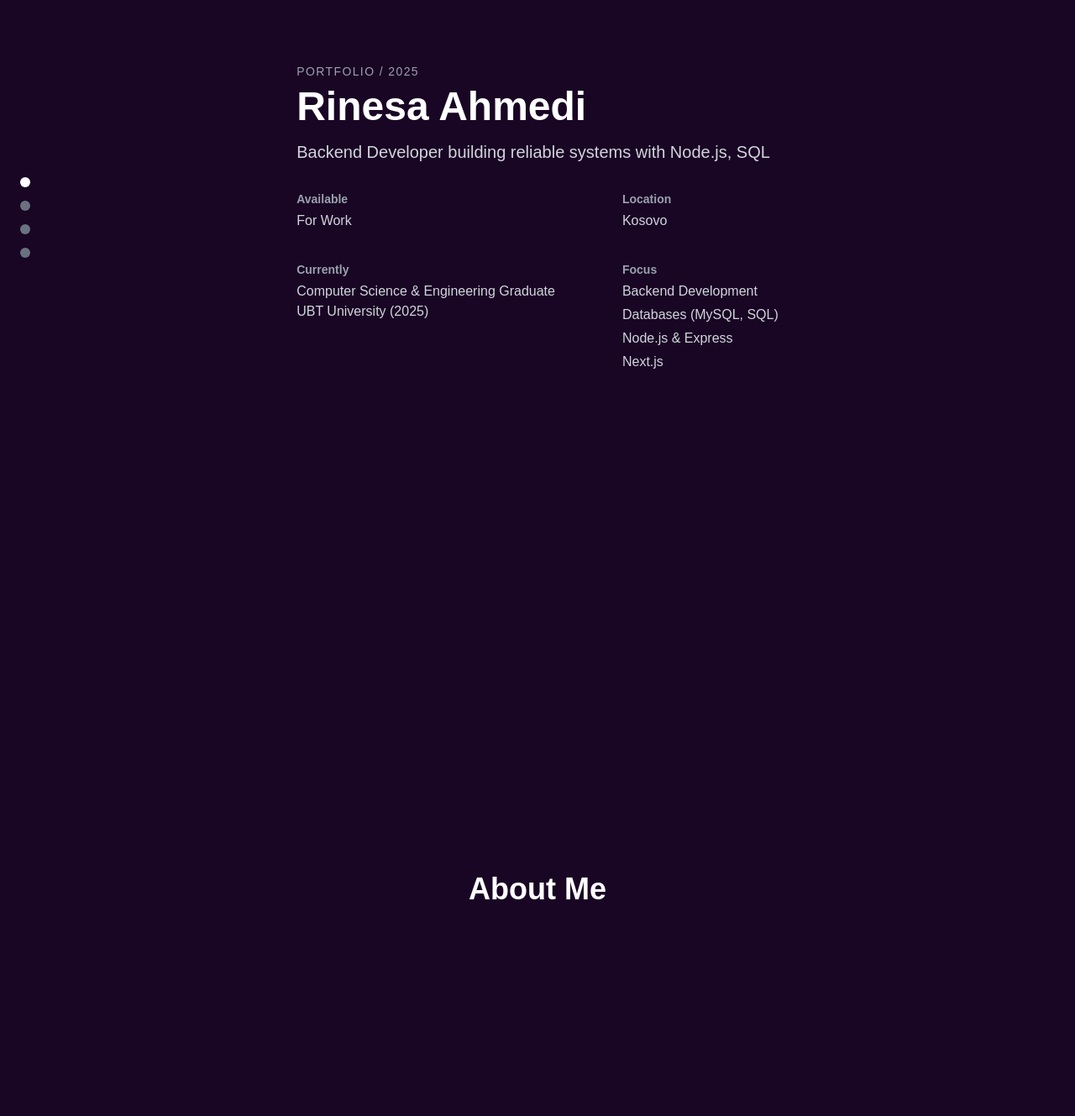
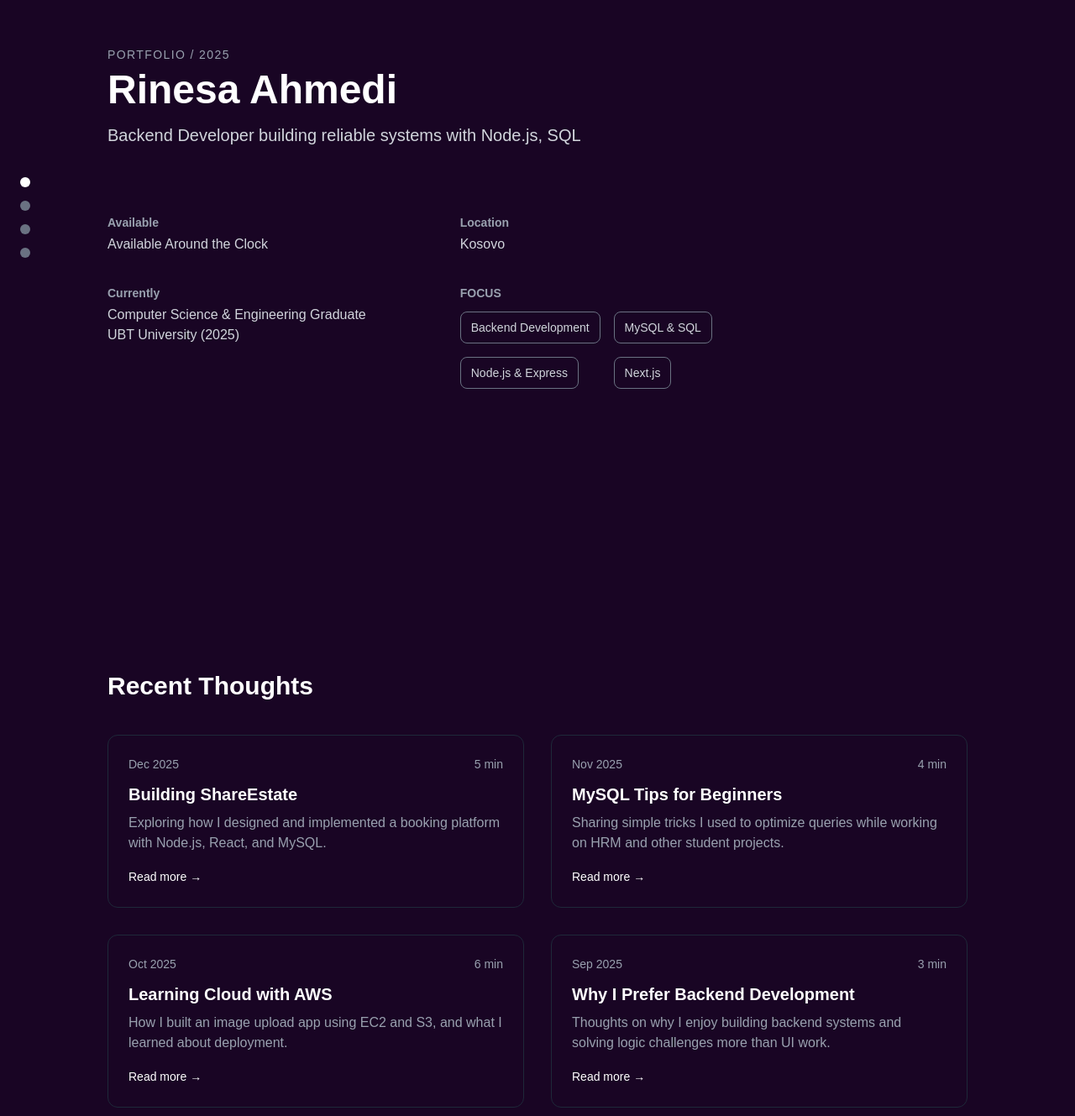
Before and after one commit to rinesaahmedi/my-portofolio, a Next.js app: page / in a window 1280 px wide. Shown: the part 141-1470 px from the top of the page at 84% size. Built offline with nearby package versions, Linux system fonts and the light colour scheme.

Commit message:
Added the about part, and fixes some width and height

```diff
--- a/src/components/Section.jsx
+++ b/src/components/Section.jsx
@@ -2,7 +2,7 @@ export default function Section({ id, children }) {
   return (
     <section
       id={id}
-      className="h-screen flex items-center justify-center scroll-mt-16"
+      className="h-screen min-h-fit flex items-center justify-center scroll-mt-16 max-w-5xl w-full mx-auto"
     >
       {children}
     </section>
--- a/src/components/sections/About.jsx
+++ b/src/components/sections/About.jsx
@@ -1,10 +1,65 @@
 import Section from "../Section";
 
+const thoughts = [
+  {
+    date: "Dec 2025",
+    time: "5 min",
+    title: "Building ShareEstate",
+    description:
+      "Exploring how I designed and implemented a booking platform with Node.js, React, and MySQL.",
+    link: "#",
+  },
+  {
+    date: "Nov 2025",
+    time: "4 min",
+    title: "MySQL Tips for Beginners",
+    description:
+      "Sharing simple tricks I used to optimize queries while working on HRM and other student projects.",
+    link: "#",
+  },
+  {
+    date: "Oct 2025",
+    time: "6 min",
+    title: "Learning Cloud with AWS",
+    description:
+      "How I built an image upload app using EC2 and S3, and what I learned about deployment.",
+    link: "#",
+  },
+  {
+    date: "Sep 2025",
+    time: "3 min",
+    title: "Why I Prefer Backend Development",
+    description:
+      "Thoughts on why I enjoy building backend systems and solving logic challenges more than UI work.",
+    link: "#",
+  },
+];
 export default function About({ id }) {
   return (
     <Section id={id}>
-      <div className="text-center space-y-4">
-        <h2 className="text-4xl font-bold">About Me</h2>
+      <div>
+        <h2 className="text-3xl font-bold mb-10">Recent Thoughts</h2>
+        <div className="grid grid-cols-1 md:grid-cols-2 gap-8">
+          {thoughts.map((thought, index) => (
+            <div
+              key={index}
+              className="border border-gray-800 rounded-xl p-6 hover:border-gray-600 transition"
+            >
+              <div className="flex justify-between text-sm text-gray-400 mb-3">
+                <span>{thought.date}</span>
+                <span>{thought.time}</span>
+              </div>
+              <h3 className="text-xl font-semibold mb-2">{thought.title}</h3>
+              <p className="text-gray-400 mb-4">{thought.description}</p>
+              <a
+                href={thought.link}
+                className="text-sm font-medium hover:underline"
+              >
+                Read more →
+              </a>
+            </div>
+          ))}
+        </div>
       </div>
     </Section>
   );
--- a/src/components/sections/Contact.jsx
+++ b/src/components/sections/Contact.jsx
@@ -4,23 +4,22 @@ import { ArrowRight } from "lucide-react";
 export default function Contact({ id }) {
   return (
     <Section id={id}>
-      <div className="max-w-6xl mx-auto flex gap-16">
+      <div className="flex flex-col justify-between h-screen w-full max-w-5xl">
+        <div className="w-full mt-40 flex justify-between items-center">
           <div>
             <h2 className="text-4xl font-bold mb-6">Let's Connect</h2>
-          <p className="text-gray-400 mb-8 max-w-md">
-            Always open to new opportunities, collaborations, and conversations
-            about development and technology.
+            <p className="text-gray-400 mb-8 max-w-md text-2xl">
+              Always open to new opportunities, collaborations, and
+              conversations about development and technology.
             </p>
-
             <a
               href=""
               className="flex items-center gap-2 text-lg font-semibold hover:text-gray-400"
             >
-            rinesaahmedi03@gmail.com <ArrowRight size={18} />
+              rinesaahmedi03@gmail.com <ArrowRight size={18} />{" "}
             </a>
-          <p className="mt-4 text-gray-400">+383 43 736 361</p>
+            <p className="mt-4 text-gray-400">+383 43 736 361</p>{" "}
           </div>
-
           <div>
             <h3 className="uppercase text-sm tracking-widest text-gray-400 mb-6">
               Elsewhere
@@ -29,23 +28,27 @@ export default function Contact({ id }) {
               <a
                 href="https://github.com/rinesaahmedi"
                 target="_blank"
-              className="p-4 border border-gray-800 rounded-lg hover:border-gray-400"
+                className="p-4 border border-gray-800 rounded-lg hover:border-gray-400 pr-10"
               >
-              <p className="font-semibold">GitHub</p>
-              <p className="text-gray-400">@rinesaahmedi</p>
+                <p className="font-semibold">GitHub</p>{" "}
+                <p className="text-gray-400">@rinesaahmedi</p>{" "}
               </a>
-
               <a
                 href="https://www.linkedin.com/in/rinesaahmedi"
                 target="_blank"
-              className="p-4 border border-gray-800 rounded-lg hover:border-gray-400"
+                className="p-4 border border-gray-800 rounded-lg hover:border-gray-400 pr-10"
               >
-              <p className="font-semibold">LinkedIn</p>
-              <p className="text-gray-400">rinesaahmedi</p>
+                <p className="font-semibold">LinkedIn</p>{" "}
+                <p className="text-gray-400">rinesaahmedi</p>{" "}
               </a>
             </div>
           </div>
         </div>
+        <footer className="mt-12 text-start text-gray-400 text-sm py-6 border-t border-gray-700">
+          <p>© 2025 Felix Macaspac. All rights reserved.</p>
+          <p>Built with v0.dev by Felix Macaspac</p>
+        </footer>
+      </div>
     </Section>
   );
 }
--- a/src/components/sections/Hero.jsx
+++ b/src/components/sections/Hero.jsx
@@ -1,26 +1,35 @@
 import Section from "../Section";
+
+const focusAreas = [
+  "Backend Development",
+  "MySQL & SQL",
+  "Node.js & Express",
+  "Next.js",
+];
 
 export default function Hero({ id }) {
   return (
     <Section id={id}>
-      <div className="flex flex-col px-8">
+      <div className="flex flex-col w-full gap-12">
+        <div>
           <p className="uppercase text-sm tracking-widest text-gray-400 mb-2">
             Portfolio / 2025
           </p>
-
           <h1 className="text-5xl font-bold mb-4">Rinesa Ahmedi</h1>
           <h2 className="text-xl text-gray-300 mb-8">
             Backend Developer building reliable systems with Node.js, SQL
           </h2>
+        </div>
 
-        <div className="flex gap-20 text-gray-300">
+        <div className="flex flex-col md:flex-row gap-28 text-gray-300">
           <div className="flex flex-col gap-9">
             <div>
               <h3 className="text-sm font-semibold text-gray-400 mb-1">
                 Available
               </h3>
-              <p>For Work</p>
+              <p>Available Around the Clock</p>
             </div>
+
             <div>
               <h3 className="text-sm font-semibold text-gray-400 mb-1">
                 Currently
@@ -32,6 +41,7 @@ export default function Hero({ id }) {
               </p>
             </div>
           </div>
+
           <div className="flex flex-col gap-9">
             <div>
               <h3 className="text-sm font-semibold text-gray-400 mb-1">
@@ -39,15 +49,20 @@ export default function Hero({ id }) {
               </h3>
               <p>Kosovo</p>
             </div>
+
             <div>
-              <h3 className="text-sm font-semibold text-gray-400 mb-1">
+              <h3 className="text-sm uppercase font-semibold text-gray-400 mb-3">
                 Focus
               </h3>
-              <ul className="space-y-1">
-                <li>Backend Development</li>
-                <li>Databases (MySQL, SQL)</li>
-                <li>Node.js & Express</li>
-                <li>Next.js</li>
+              <ul className="grid grid-cols-2 gap-4 text-sm">
+                {focusAreas.map((area) => (
+                  <li
+                    key={area}
+                    className="border border-gray-500 rounded-lg px-3 py-2 transition-all hover:border-white text-gray-300 w-fit"
+                  >
+                    {area}
+                  </li>
+                ))}
               </ul>
             </div>
           </div>
--- a/src/components/sections/Projects.jsx
+++ b/src/components/sections/Projects.jsx
@@ -37,7 +37,7 @@ export default function Projects({ id }) {
   ];
   return (
     <Section id={id}>
-      <div className="max-w-full flex flex-col">
+      <div className="w-full flex flex-col my-10">
         <div className="flex justify-between items-center mb-20">
           <h2 className="text-3xl font-bold">Selected Work</h2>
           <h5 className="text-gray-400">2022-2025</h5>
```
Lines whose indentation alone changed are shown as unchanged.
